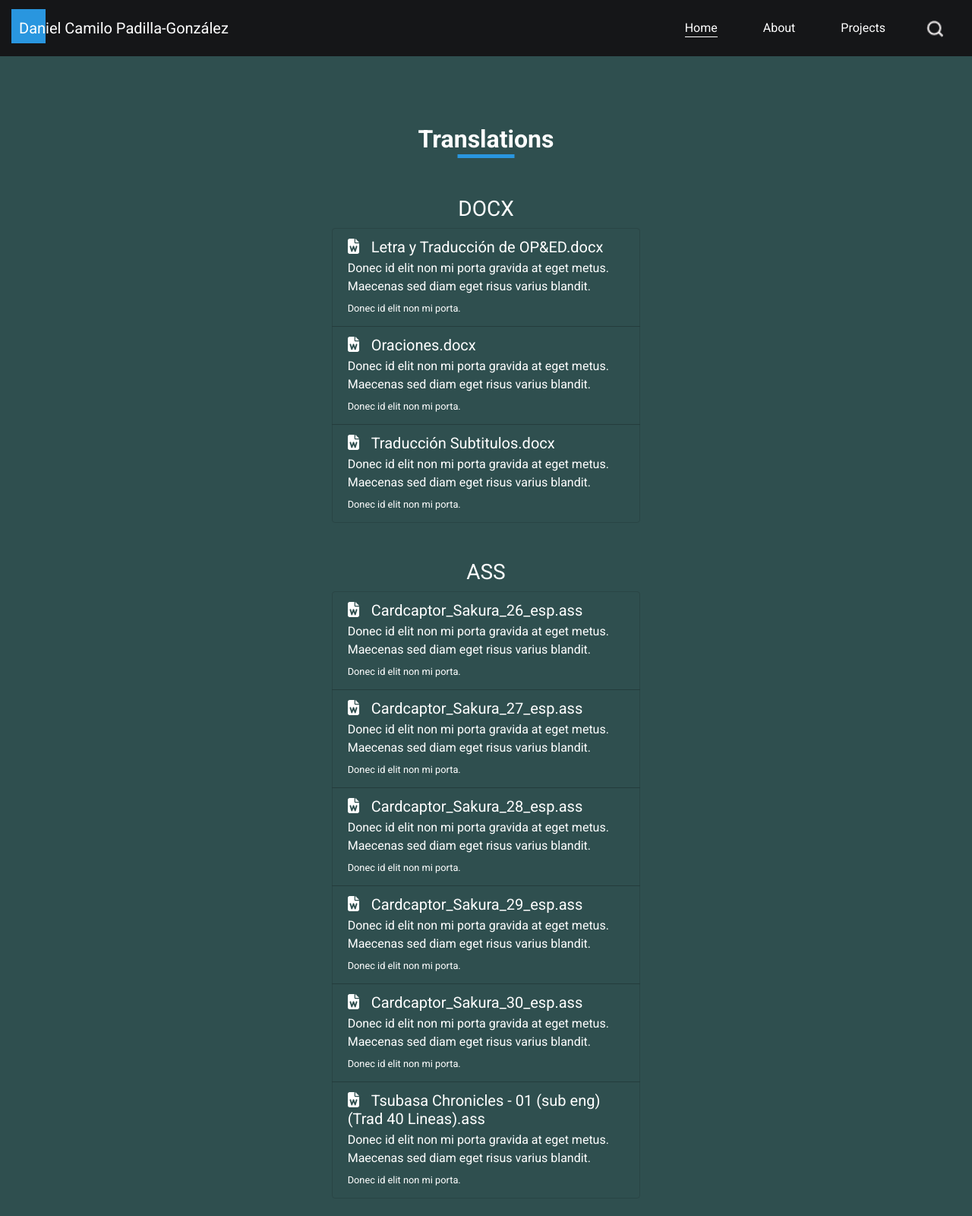
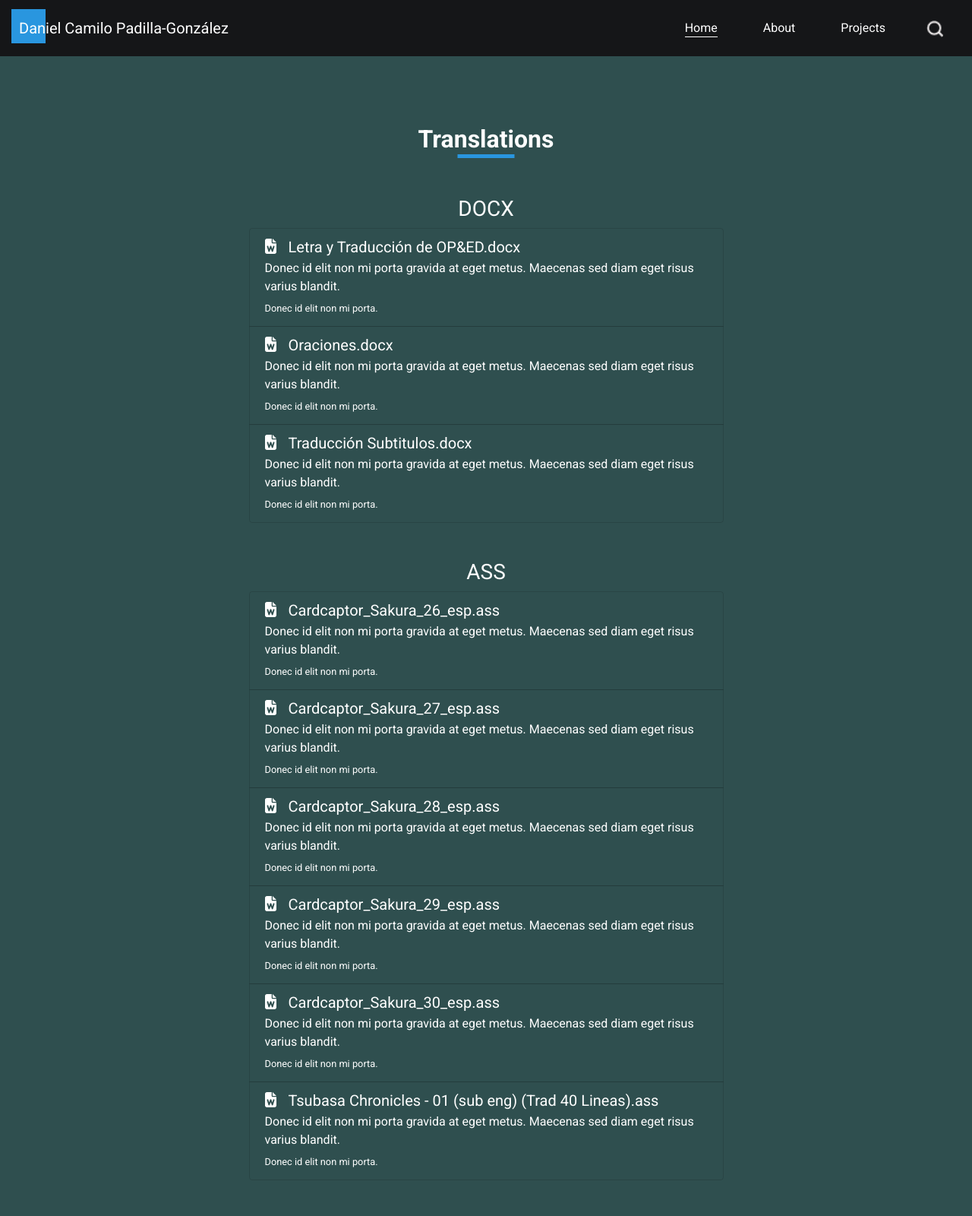
Before and after one commit to dcpadillag/dcpadillag.github.io, a plain HTML site: page translations.html in a window 1280 px wide. Shown: the top 1600 px of the page at 76% size. Drawn offline with nearby package versions, Linux system fonts and the light colour scheme.

Commit message:
style: :art: Fix responsive

```diff
--- a/translations.html
+++ b/translations.html
@@ -85,8 +85,8 @@
       </div>
 
       <div class="row mt-5">
-        <div class="col-4"></div>
-        <div class="col-4">
+        <div class="col-1 col-sm-2 col-xl-3"></div>
+        <div class="col">
           <div class="text-center"><h3>DOCX</h3></div>
           <ul class="list-group">
             <a
@@ -121,12 +121,12 @@
             </a>
           </ul>
         </div>
-        <div class="col-4"></div>
+        <div class="col-1 col-sm-2 col-xl-3"></div>
       </div>
 
       <div class="row mt-5">
-        <div class="col-4"></div>
-        <div class="col-4">
+        <div class="col-1 col-sm-2 col-xl-3"></div>
+        <div class="col">
           <div class="text-center"><h3>ASS</h3></div>
           <ul class="list-group">
             <a
@@ -191,7 +191,7 @@
             </a>
           </ul>
         </div>
-        <div class="col-4"></div>
+        <div class="col-1 col-sm-2 col-xl-3"></div>
       </div>
 
     </section>
```
